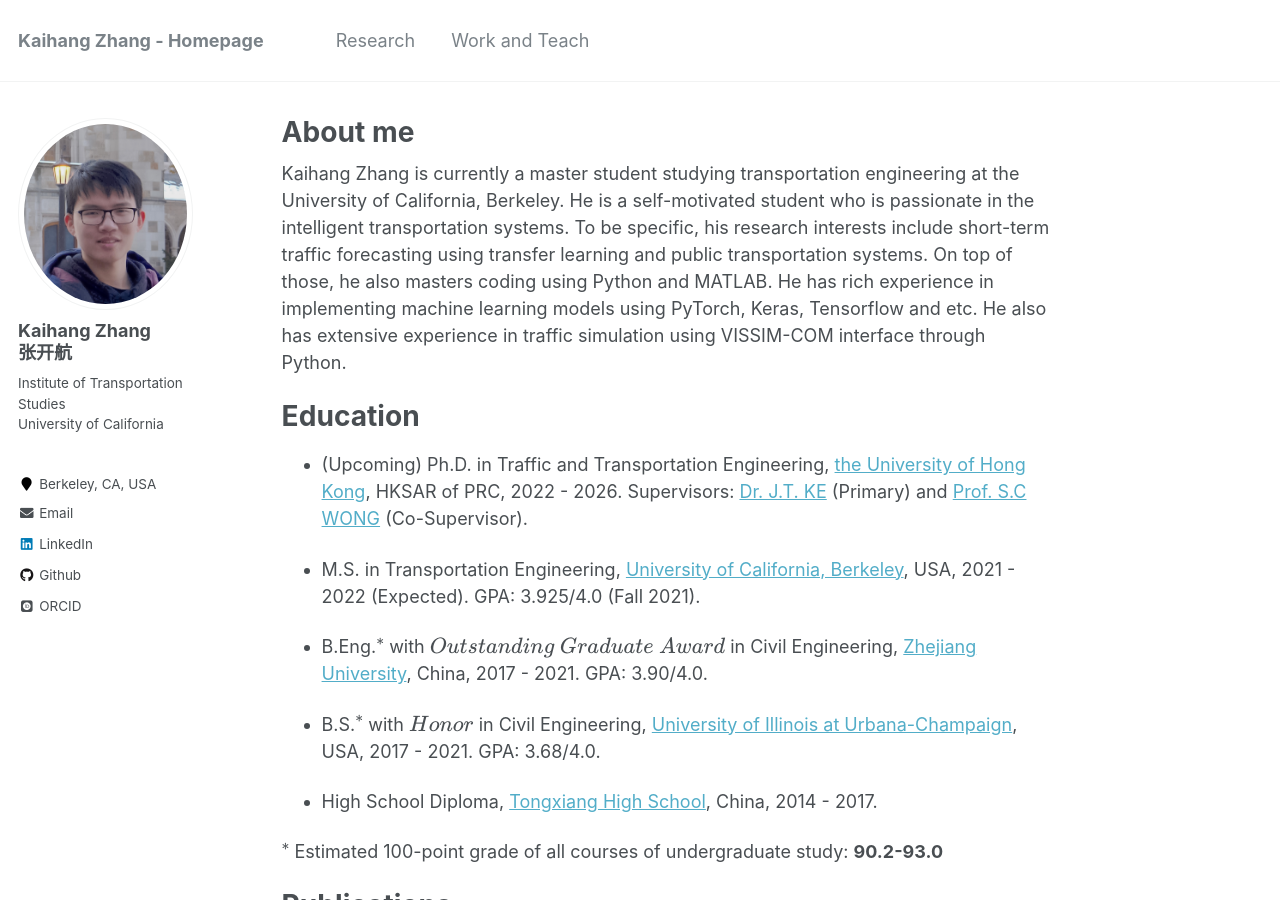
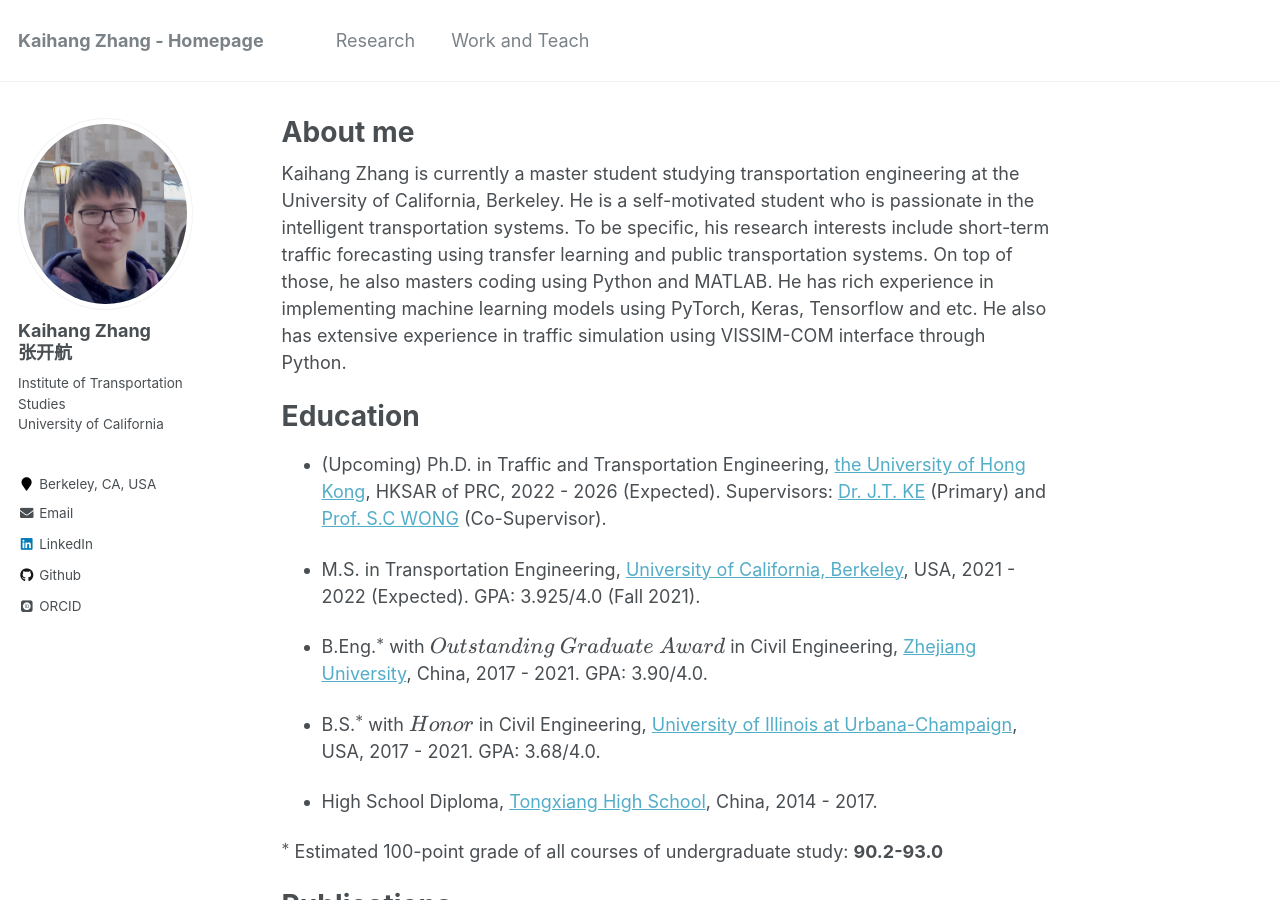
Before and after one commit to HaTT2018/hatt2018.github.io, a Jekyll site: the page built from _pages/about.md, in a window 1280 px wide and 900 px high. Built offline with Jekyll 4.4.1, drawn with Linux system fonts in a browser that asks for light colours; some web fonts are replaced; formulas are drawn with MathJax 3.

Commit message:
Update about.md

```diff
--- a/_pages/about.md
+++ b/_pages/about.md
@@ -12,7 +12,7 @@ Kaihang Zhang is currently a master student studying transportation engineering
 
 Education
 ======
-- (Upcoming) Ph.D. in Traffic and Transportation Engineering, [the University of Hong Kong](https://www.hku.hk/), HKSAR of PRC, 2022 - 2026. Supervisors: [Dr. J.T. KE](http://www.civil.hku.hk/pp-kejt.html) (Primary) and [Prof. S.C WONG](http://www.civil.hku.hk/pp-wongsc.html) (Co-Supervisor).
+- (Upcoming) Ph.D. in Traffic and Transportation Engineering, [the University of Hong Kong](https://www.hku.hk/), HKSAR of PRC, 2022 - 2026 (Expected). Supervisors: [Dr. J.T. KE](http://www.civil.hku.hk/pp-kejt.html) (Primary) and [Prof. S.C WONG](http://www.civil.hku.hk/pp-wongsc.html) (Co-Supervisor).
 
 - M.S. in Transportation Engineering, [University of California, Berkeley](https://www.berkeley.edu/), USA, 2021 - 2022 (Expected). GPA: 3.925/4.0 (Fall 2021).
 
```
